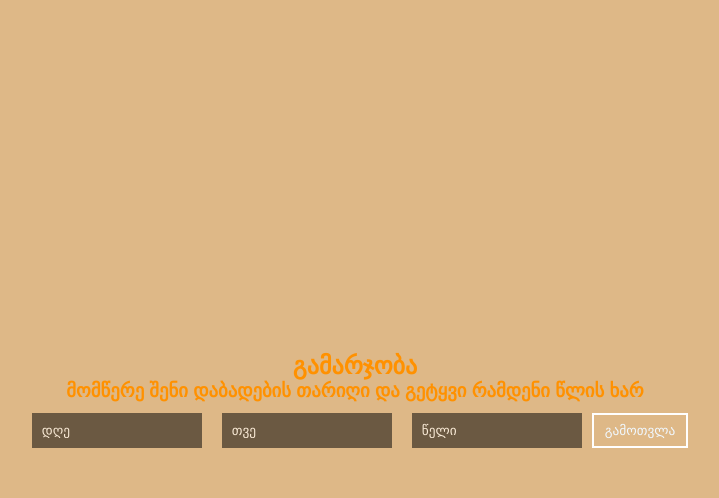
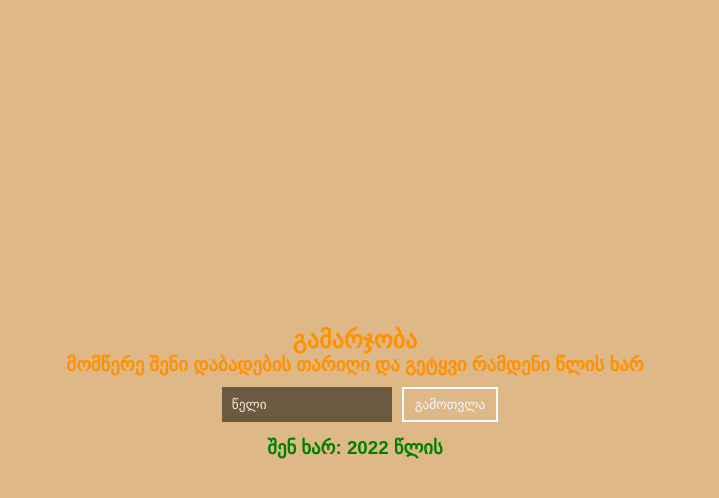
Before and after one commit to mishka002/test, a plain HTML site: page index.html in a window 1280 px wide. Both pictures are taken after a click on the button "გამოთვლა". Shown: the whole page, without its empty margins (285-1004 px from the left). Drawn offline with Linux system fonts and the light colour scheme; a web font is replaced by a local one.

Commit message:
vol 4 (with javascript)

```diff
--- a/index.html
+++ b/index.html
@@ -13,12 +13,13 @@
         <div class="anim">
             <h3>მომწერე შენი დაბადების თარიღი და გეტყვი რამდენი წლის ხარ</h3>
             <div class="animform">
-                <input type="text" placeholder="დღე" id="day">
-                <input type="text" placeholder="თვე" id="month">
                 <input type="text" placeholder="წელი" id="year">
-                <button class="sub">გამოთვლა</button>
+                <button class="sub" onclick="agecalc()">გამოთვლა</button>
             </div>
+            <h3 id="res" style="display: none;color: green; padding: 15px 0;"></h3>
+
         </div>
     </div>
+    <script src="js/script.js"></script>
 </body>
 </html>
--- /dev/null
+++ b/js/script.js
@@ -0,0 +1,17 @@
+function agecalc() {
+    let year = document.querySelector('#year').value
+
+    const d = new Date();
+    const years = d.getFullYear()
+    let res = '';
+    let i = years - year
+    if (year > years) {
+        res = "მომავლიდან ხარ თუ წარსულიდან?"
+    }
+    else {
+        res = `შენ ხარ: ${i} წლის`
+    }
+    let x = document.querySelector('#res')
+    x.innerHTML = res
+    x.style.display = "block"
+}
```
